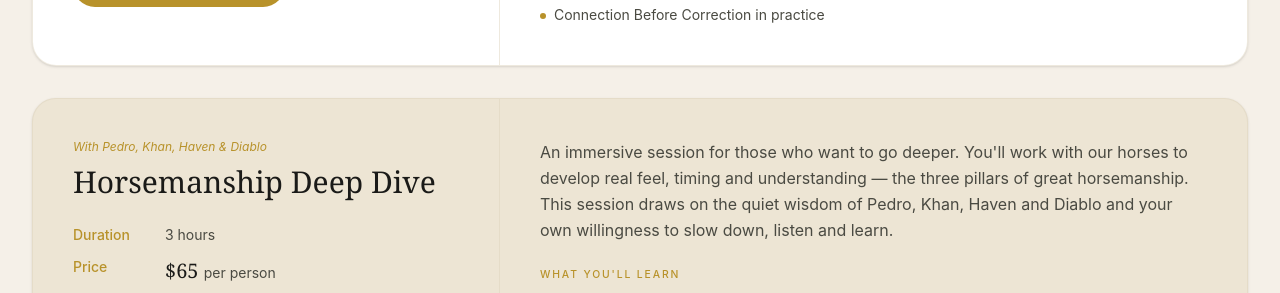
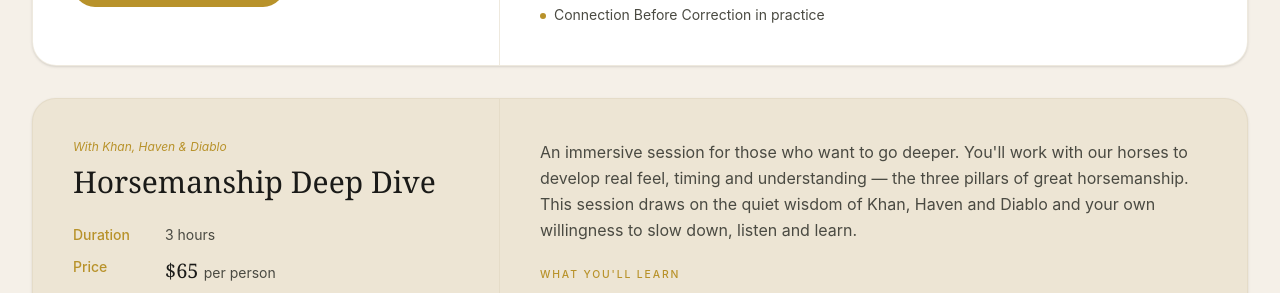
Before and after one commit to hawkezhaven/hawkez-haven, a React (Vite) app: page /education in a window 1280 px wide. Shown: the part 3840-4133 px from the top of the page. Built offline with nearby package versions, Linux system fonts and the light colour scheme; no server answers.

Commit message:
Update experience horses after Joey and Pedro move on

```diff
--- a/src/pages/experiences.tsx
+++ b/src/pages/experiences.tsx
@@ -25,7 +25,6 @@ const EXPERIENCE_OPTIONS: string[] = [
   "Riding at Hawkez Haven",
   "Riding Outside the Haven: The Countryside Adventure",
   "Rescue & Rehabilitation Experience",
-  "Senior Horse & Companion Session",
   "Family Horse Experience",
   "Riding Lessons",
   "One-Off Riding Lesson",
@@ -71,13 +70,13 @@ const EXPERIENCES: Experience[] = [
   {
     id: "horsemanship",
     title: "Horsemanship Deep Dive",
-    subtitle: "With Pedro, Khan, Haven & Diablo",
+    subtitle: "With Khan, Haven & Diablo",
     duration: "3 hours",
     price: "$65",
     priceNote: "per person",
     maxPeople: "Up to 2 people",
     level: "Some horse experience preferred",
-    desc: "An immersive session for those who want to go deeper. You'll work with our horses to develop real feel, timing and understanding — the three pillars of great horsemanship. This session draws on the quiet wisdom of Pedro, Khan, Haven and Diablo and your own willingness to slow down, listen and learn.",
+    desc: "An immersive session for those who want to go deeper. You'll work with our horses to develop real feel, timing and understanding — the three pillars of great horsemanship. This session draws on the quiet wisdom of Khan, Haven and Diablo and your own willingness to slow down, listen and learn.",
     learn: ["Pressure, release and timing", "Emotional regulation around horses", "How to read resistance versus confusion", "Building a genuine partnership", "Why trust must come before training"],
   },
   {
@@ -108,7 +107,7 @@ const EXPERIENCES: Experience[] = [
   {
     id: "riding-lessons",
     title: "Riding Lessons",
-    subtitle: "With Peanut, Pedro, Haven, Khan & eventually Diablo",
+    subtitle: "With Peanut, Haven, Khan & eventually Diablo",
     image: "/images/pedro-lesson.jpg",
     duration: "1 hour",
     price: "",
@@ -116,7 +115,7 @@ const EXPERIENCES: Experience[] = [
     priceLines: ["Children under 15 — $50 per 1-hour lesson", "Ages 16+ / Adults — $70 per 1-hour lesson"],
     maxPeople: "Private (1 rider per lesson)",
     level: "Beginners welcome (all ages)",
-    desc: "Private, progressive horsemanship and riding lessons focused on building confident, capable horse people — not just riders who can sit in a saddle. Lessons include safe handling, grooming, tacking up, groundwork, horse behaviour and ridden skills tailored to the rider's experience and the horse's needs.\n\nWe have horses and ponies to suit different ages and stages, including Peanut, our bush pony mare who is an amazing asset for younger and smaller students building confidence, alongside Pedro, Haven and Khan.\n\nFor children completing a riding milestone, Hawkez Haven provides a universal graduation completion card featuring a photo of the horse or pony they worked with. The same reusable card is used for every student, with the rider's name, horse, date and achievement recorded for their keepsake.\n\nBeginners are welcome. Horse or pony provided. By appointment.",
+    desc: "Private, progressive horsemanship and riding lessons focused on building confident, capable horse people — not just riders who can sit in a saddle. Lessons include safe handling, grooming, tacking up, groundwork, horse behaviour and ridden skills tailored to the rider's experience and the horse's needs.\n\nWe have horses and ponies to suit different ages and stages, including Peanut, our bush pony mare who is an amazing asset for younger and smaller students building confidence, alongside Haven and Khan.\n\nFor children completing a riding milestone, Hawkez Haven provides a universal graduation completion card featuring a photo of the horse or pony they worked with. The same reusable card is used for every student, with the rider's name, horse, date and achievement recorded for their keepsake.\n\nBeginners are welcome. Horse or pony provided. By appointment.",
     learn: ["Safe handling, grooming and horse care", "Tacking up and preparation", "Groundwork and communication before riding", "Balance, position, feel and ridden skills", "Reading your horse and adapting to their responses", "Working toward riding milestones and completion"],
   },
   {
@@ -134,13 +133,13 @@ const EXPERIENCES: Experience[] = [
   {
     id: "rescue-education",
     title: "Rescue & Rehabilitation Experience",
-    subtitle: "With Rip, Joey, Electra & Kohan",
+    subtitle: "With Rip, Electra & Kohan",
     duration: "3 hours",
     price: "$35",
     priceNote: "per person",
     maxPeople: "Up to 4 people",
     level: "All levels — no riding required",
-    desc: "Go behind the scenes of a real horse rescue. Meet our horses, hear their stories, and learn about the rehabilitation journey — from the moment a horse arrives frightened and unsure, to the day they find their stride again. This is an honest, moving and educational experience for horse lovers who want to understand welfare at a deeper level.\n\nYour experience contribution: $35 per person. This contribution directly supports Hawkez Haven's horses and helps provide essential care, such as Joey's senior joint supplements.",
+    desc: "Go behind the scenes of a real horse rescue. Meet our horses, hear their stories, and learn about the rehabilitation journey — from the moment a horse arrives frightened and unsure, to the day they find their stride again. This is an honest, moving and educational experience for horse lovers who want to understand welfare at a deeper level.\n\nYour experience contribution: $35 per person. This contribution directly supports Hawkez Haven's horses and helps provide essential care across the rescue.",
     learn: ["What equine rescue really looks like", "The physical and emotional toll of neglect", "How we assess and plan each horse's rehabilitation", "Life after racing and competition", "How to advocate for better horse welfare in NZ"],
   },
   {
@@ -155,18 +154,7 @@ const EXPERIENCES: Experience[] = [
     desc: "A private, hands-on, ground-based horse experience created for families to enjoy together. Meet the Hawkez Haven horses, hear their stories, how horses communicate, and enjoy grooming, feeding, safe handling, and simple groundwork activities.\n\nEach family receives their own horse treat bag to share with the horses during their visit.\n\nNear the end of the experience, children can choose the horse they connected with most and, with supervision, paint their name on their favourite horse using horse-safe, washable colours. To capture the memory, we'll snap an instant keepsake photo of your family with your horse to take home on the spot — plus we'll text you the high-resolution digital copy so you have it saved on your phone!\n\nActivities can be adapted to suit the ages and confidence levels within the family. This is a ground-based experience; riding experiences are booked separately.",
     learn: ["How horses communicate and show emotion", "Safe handling, grooming, and feeding", "Simple groundwork activities", "Each horse's rescue story", "Supervised name-painting on their favourite horse"],
   },
-  {
-    id: "retirement",
-    title: "Senior Horse & Companion Session",
-    subtitle: "With Joey",
-    duration: "1.5 hours",
-    price: "$30",
-    priceNote: "per person",
-    maxPeople: "Up to 4 people",
-    level: "Suitable for all ages including children",
-    desc: "Spend gentle, meaningful time with Joey — our wise, much-loved elder. This session is entirely at Joey's pace and on his terms. We ask for quiet, calm and patience, and in return Joey offers his presence, his history and a connection that is truly special. You'll learn what it means to give an older horse a life full of dignity, comfort and choice. There is no performance here, no agenda — just two species taking time to simply be together. Perfect for those who want a heartfelt, unhurried connection with a horse who has earned his peace.",
-    learn: ["Senior horse care and needs", "What a companion home looks like", "Managing aging horses with kindness", "Quality of life decisions", "The profound gift of a peaceful retirement"],
-  },
+
 ];
 
 const FAQS = [
```
